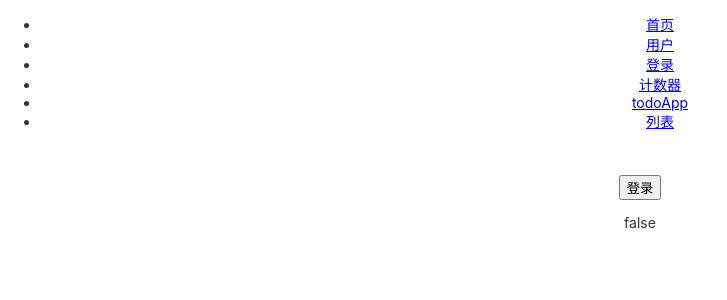
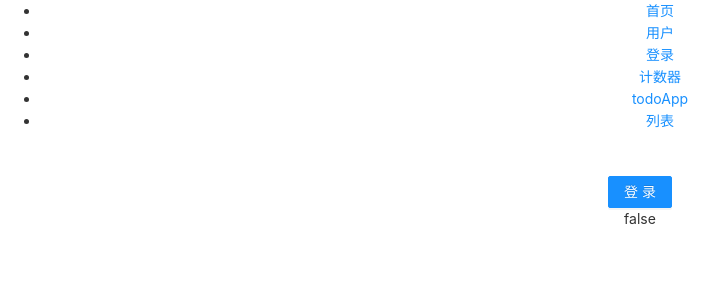
Before and after one commit to KChrisZhang/practice-react, a React (Create React App) app: page /login in a window 1280 px wide. Shown: the top 300 px of the page, without its empty margins (0-727 px from the left). Built offline with nearby package versions, Linux system fonts and the light colour scheme.

Commit message:
添加 antd, 修改App.js

```diff
--- a/package.json
+++ b/package.json
@@ -3,19 +3,21 @@
   "version": "0.1.0",
   "private": true,
   "dependencies": {
+    "@babel/core": "^7.9.6",
     "@testing-library/jest-dom": "^4.2.4",
     "@testing-library/react": "^9.3.2",
     "@testing-library/user-event": "^7.1.2",
+    "antd": "^4.2.4",
     "echarts": "^4.6.0",
     "history": "^4.10.1",
-    "node-sass": "^4.13.1",
+    "node-sass": "^4.14.1",
     "prop-types": "^15.7.2",
     "react": "^16.12.0",
     "react-dom": "^16.12.0",
     "react-redux": "^7.2.0",
     "react-router-config": "^5.1.1",
     "react-router-dom": "^5.1.2",
-    "react-scripts": "3.3.0",
+    "react-scripts": "^3.4.1",
     "redux": "^4.0.5",
     "source-map-explorer": "^2.2.2",
     "vant": "^2.4.6"
--- a/src/index.js
+++ b/src/index.js
@@ -4,9 +4,11 @@ import { BrowserRouter as Router } from 'react-router-dom'
 import { Provider } from 'react-redux'
 import * as serviceWorker from './serviceWorker'
 
-import './index.css'
 import App from './App'
 import store from './store'
+
+import 'antd/dist/antd.css'
+import './index.css'
 
 /**
  * Router一定要把App组件包起来，这样其他组件才可以使用路由
--- a/src/views/Home/index.scss
+++ b/src/views/Home/index.scss
@@ -1,5 +1,5 @@
 .Home {
-  min-height: 100vh;
+  // min-height: 100vh;
   // background-color: palegoldenrod;
   text-align: center;
 
--- a/src/views/Login/index.js
+++ b/src/views/Login/index.js
@@ -1,5 +1,6 @@
 import React from 'react'
 import './index.scss'
+import { Button } from 'antd'
 
 export default class Login extends React.Component {
   constructor(props) {
@@ -22,7 +23,7 @@ export default class Login extends React.Component {
     console.log(this.state.isLogin)
     return (
       <div className="Login">
-        <button>{this.props.title}</button>
+        <Button type="primary">{this.props.title}</Button>
         <p>{this.state.isLogin}</p>
       </div>
     )
--- a/src/views/Login/index.scss
+++ b/src/views/Login/index.scss
@@ -1,5 +1,5 @@
 .Login {
-  min-height: 100vh;
+  // min-height: 100vh;
   // background-color: palegreen;
   padding: 30px;
   box-sizing: border-box;
--- a/src/views/User/index.scss
+++ b/src/views/User/index.scss
@@ -1,5 +1,5 @@
 .User {
-  min-height: 100vh;
+  // min-height: 100vh;
   // background-color: paleturquoise;
   text-align: center;
   padding: 30px 0;
```
Also changed, not shown: src/App.js (+7 -1 lines), 1 other file (tests, documents, lock files or other folders).
